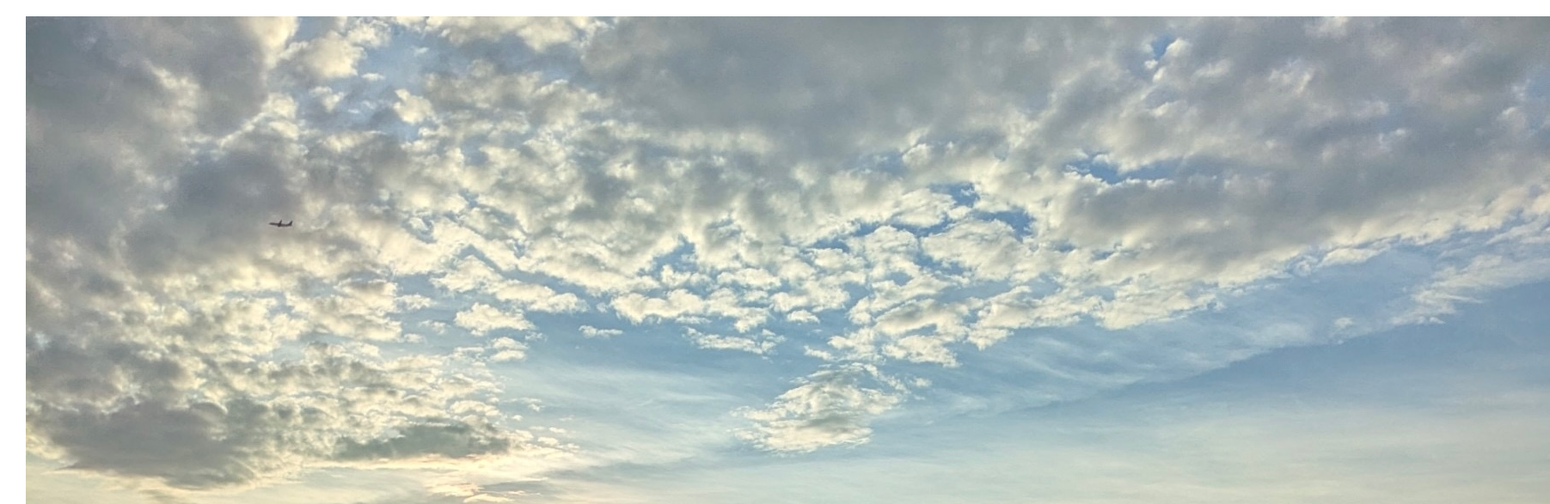
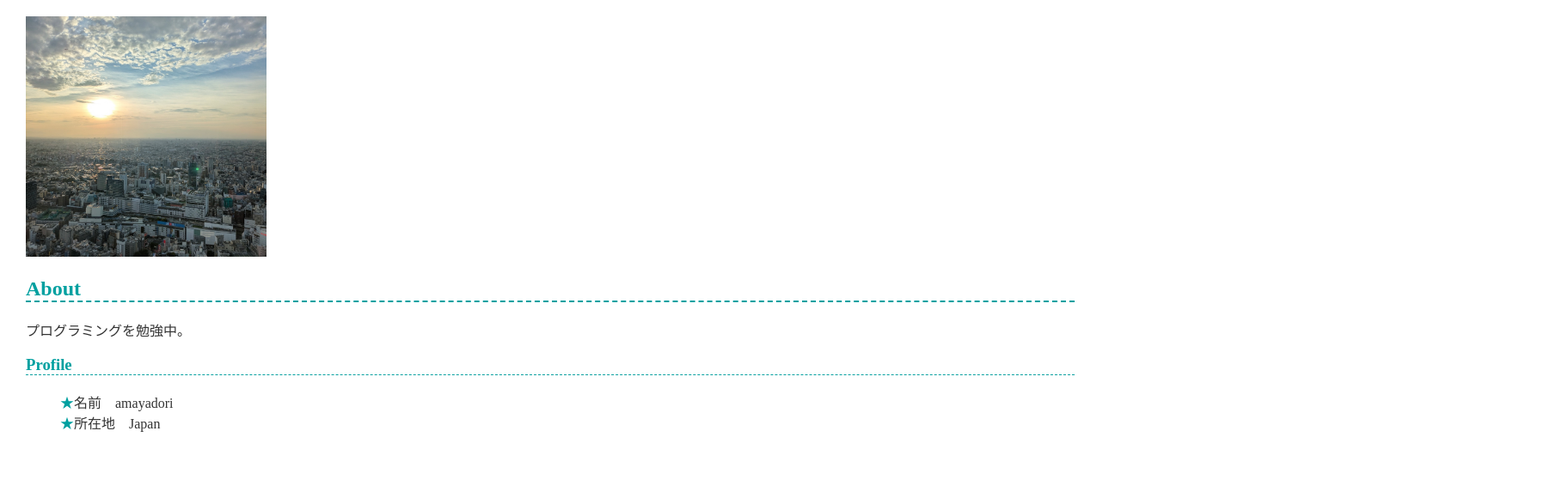
Before and after one commit to amayadori-code/amayadori-code.github.io, a plain HTML site: page index.html in a window 1280 px wide. Shown: the part 94-681 px from the top of the page at 86% size, 1803 px wide, since content can reach past the window. Drawn offline with Linux system fonts and the light colour scheme.

Commit message:
Update index.html

```diff
--- a/index.html
+++ b/index.html
@@ -8,7 +8,7 @@
   </head>
   <body>
     <h1>amayadori</h1>
-    <img src="profile_image.jpg" widtd="280">
+    <img src="profile_image.jpg" width="280">
     <h2>About</h2>
     <p>
       プログラミングを勉強中。
```
